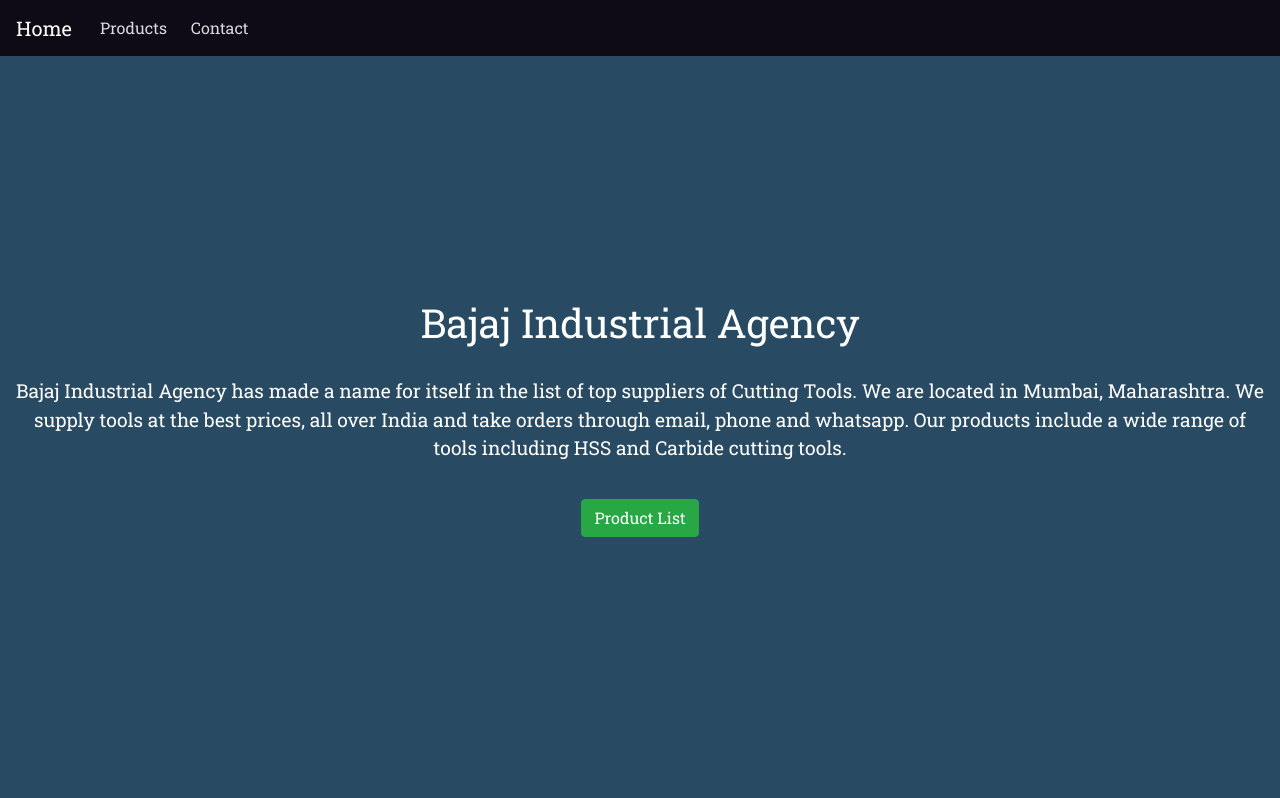
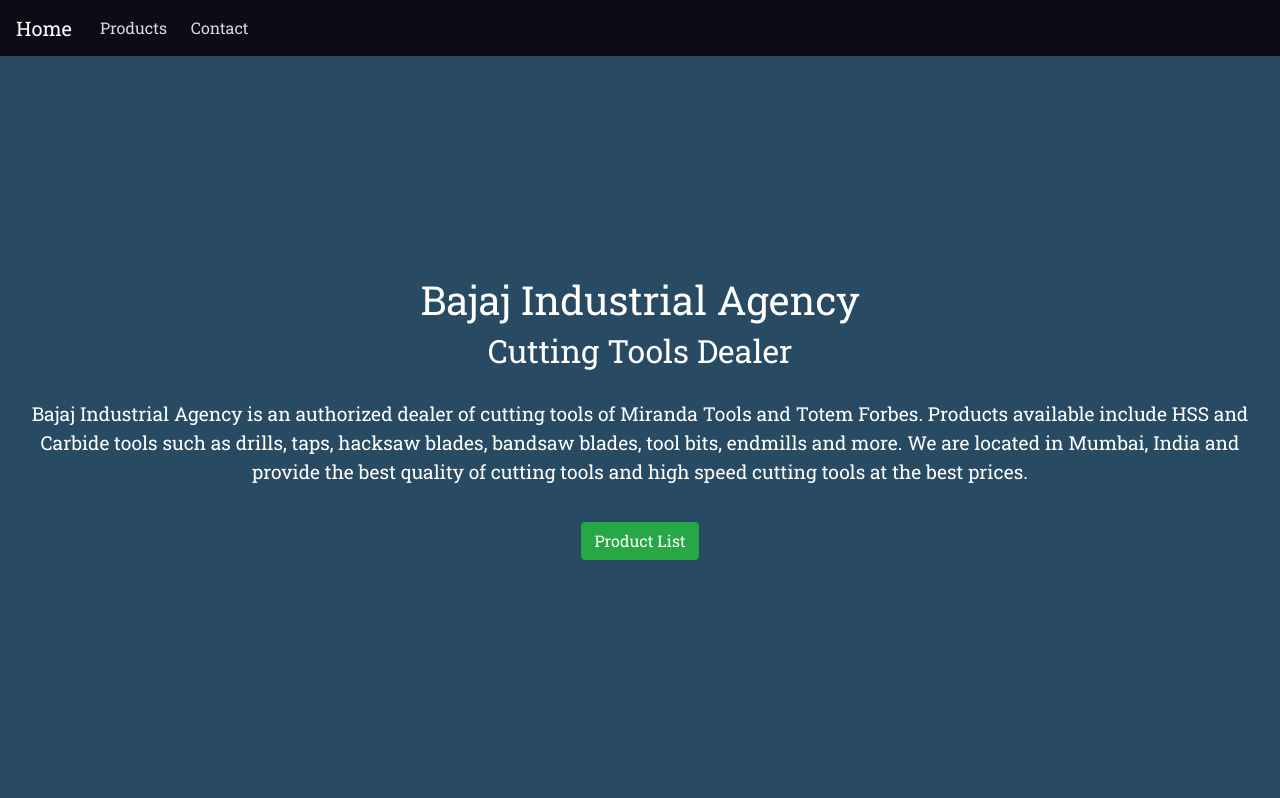
Before and after one commit to neelb99/bajajindustrial, a plain HTML site: page Index.html in a window 1280 px wide. Shown: the top 798 px of the page. Drawn offline with nearby package versions, Linux system fonts and the light colour scheme.

Commit message:
Description updated

```diff
--- a/Index.html
+++ b/Index.html
@@ -19,8 +19,8 @@
   <!-- Site icon -->
   <link rel="shortcut icon" href="https://i.ibb.co/2K0pJxF/iconfinder-tools-1054957-1.png">
   <link href="https://fonts.googleapis.com/css?family=Roboto+Slab&display=swap" rel="stylesheet">
-  <title>Bajaj Industrial Agency</title>
-  <meta name="Description" content="Wholesaler/dealer of cutting tools with the best prices. Tools available include HSS and Carbide tools such as drills, taps, hacksaw blades, tool bits, endmills and many more!">
+  <title>Cutting Tools Dealer - Bajaj Industrial Agency</title>
+  <meta name="Description" content="Wholesaler and Dealer of cutting tools located in Mumbai, India. Tools available include HSS and Carbide tools such as drills, taps, hacksaw blades, bandsaw blades, tool bits, endmills and more. Authorized dealer for Miranda Tools and Totem Forbes.">
 </head>
 <body>
   <div class="intro">
@@ -38,7 +38,8 @@
     </nav>
     <div id="introcontent" class="text-center">
         <h1>Bajaj Industrial Agency</h1>
-        <p class="info">Bajaj Industrial Agency has made a name for itself in the list of top suppliers of Cutting Tools. We are located in Mumbai, Maharashtra. We supply tools at the best prices, all over India and take orders through email, phone and whatsapp. Our products include a wide range of tools including HSS and Carbide cutting tools.</p>
+        <h2>Cutting Tools Dealer</h2>
+        <p class="info">Bajaj Industrial Agency is an authorized dealer of cutting tools of Miranda Tools and Totem Forbes. Products available include HSS and Carbide tools such as drills, taps, hacksaw blades, bandsaw blades, tool bits, endmills and more. We are located in Mumbai, India and provide the best quality of cutting tools and high speed cutting tools at the best prices.</p>
         <button type="button" class="btn btn-success" onclick="location.href='Products.html#belowcards'">Product List</button>
     </div>
   </div>
```
Also changed, not shown: Products.html (+1 -1 lines).
